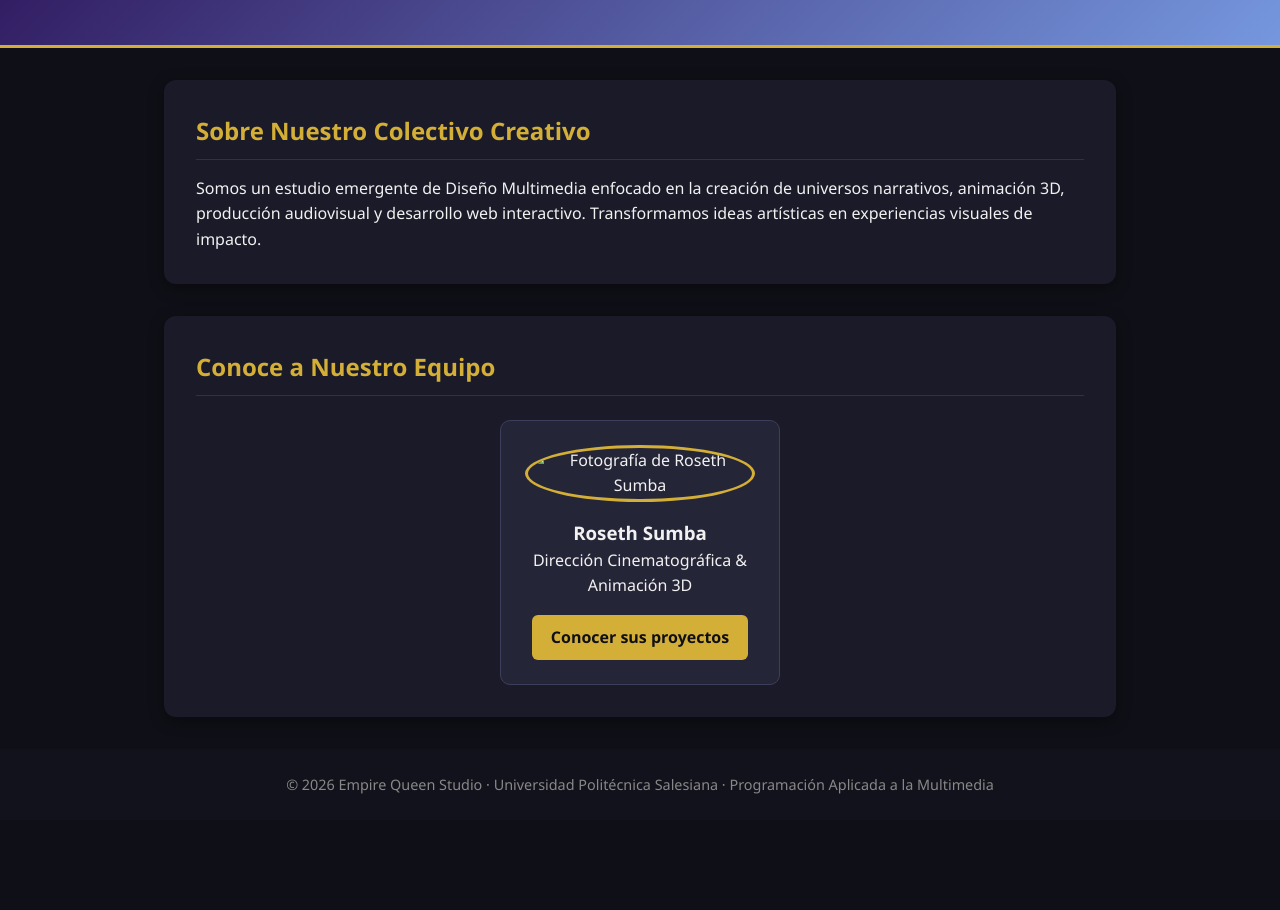
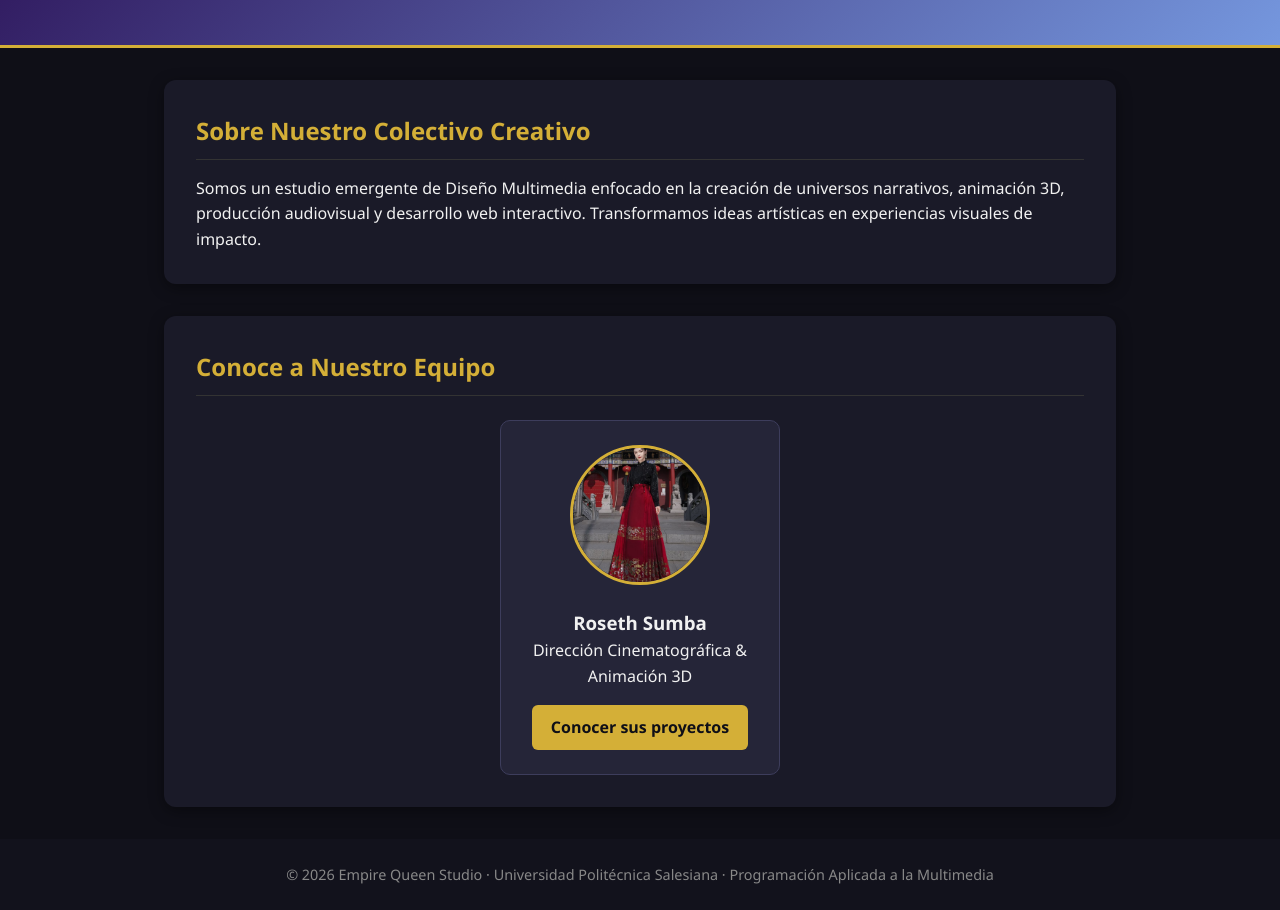
Before and after one commit to sumbaroseth-a11y/empire-queen, a plain HTML site: page empire-queen/imagenes/index.html in a window 1280 px wide. Shown: the part 151-1061 px from the top of the page. Before the commit the page ends 971 px from the top, so only its background shows below. Drawn offline with Linux system fonts and the light colour scheme.

Commit message:
Update index.html

```diff
--- a/empire-queen/imagenes/index.html
+++ b/empire-queen/imagenes/index.html
@@ -25,10 +25,10 @@
             <h2>Conoce a Nuestro Equipo</h2>
             <div class="grid-equipo">
                 <article class="tarjeta">
-                    <img src="imagenes/roseth.jpg.jpeg" alt="Fotografía de Roseth Sumba">
+                    <img src="roseth.jpg/roseth.jpg.jpeg" alt="Fotografía de Roseth Sumba">
                     <h3>Roseth Sumba</h3>
                     <p>Dirección Cinematográfica & Animación 3D</p>
-                    <a href="imagenes/index.html" class="btn">Conocer sus proyectos</a>
+                    <a href="roseth.jpg/index.html" class="btn">Conocer sus proyectos</a>
                 </article>
             </div>
         </section>
```
